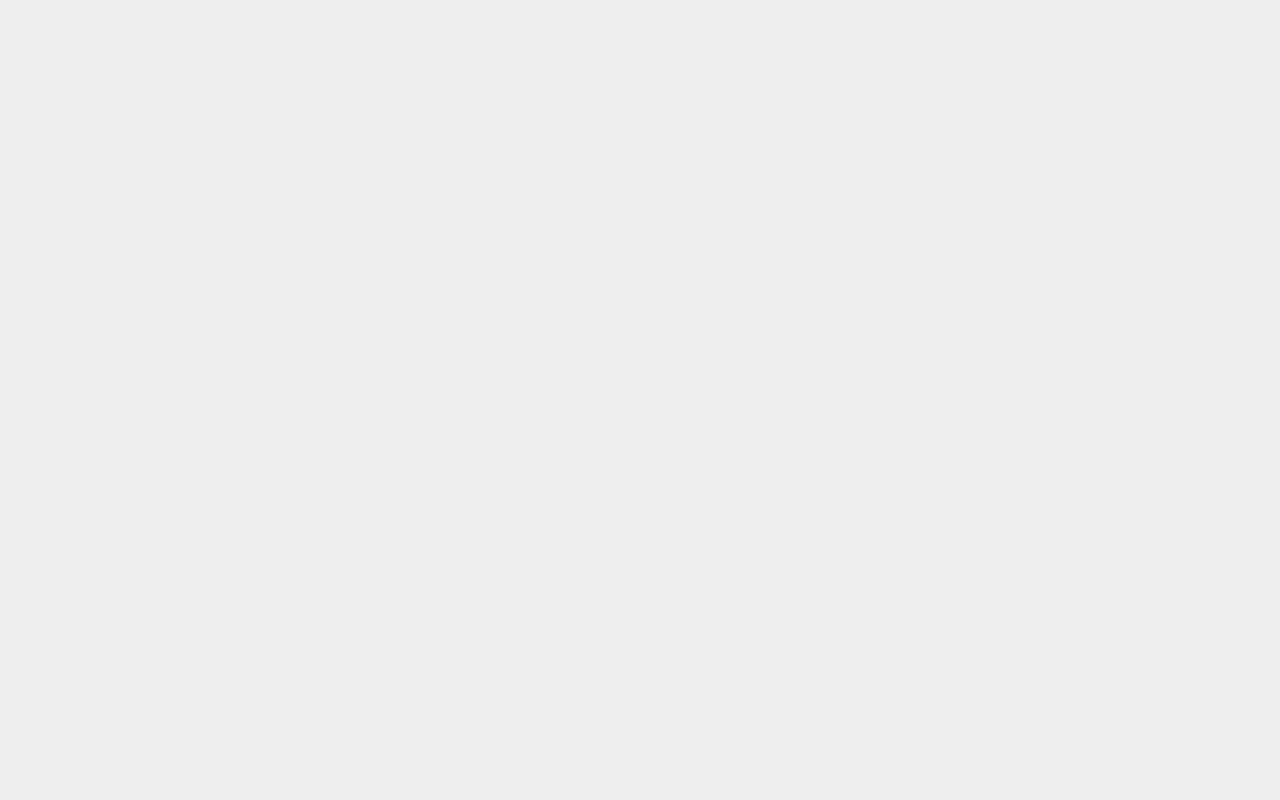
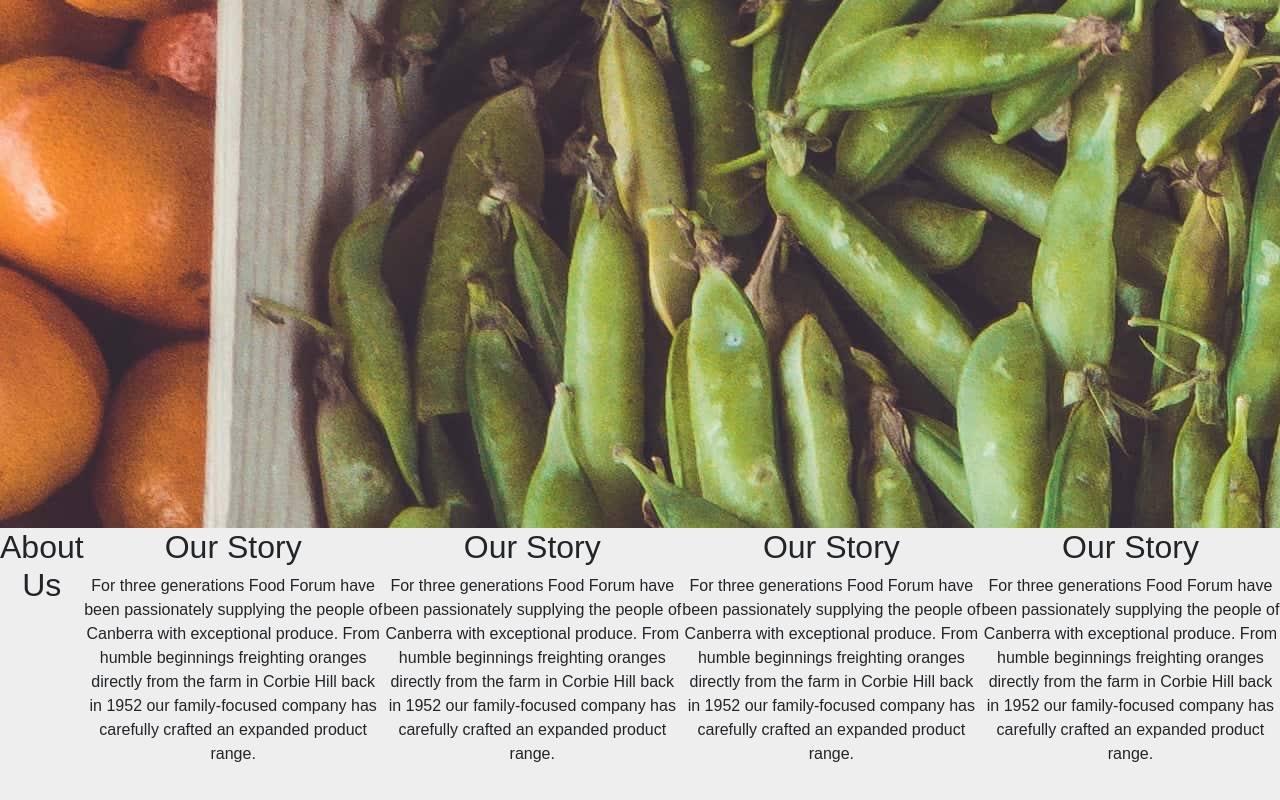
Before and after one commit to Andrew-CC-Martin/FreshProduce, a React (Create React App) app in the folder client/: page / in a window 1280 px wide. Shown: the part 272-1072 px from the top of the page. Before the commit the page ends 800 px from the top, so only its background shows below. Built offline with nearby package versions, Linux system fonts and the light colour scheme; no server answers.

Commit message:
add home page image and specials component

```diff
--- a/client/src/App.js
+++ b/client/src/App.js
@@ -111,7 +111,7 @@ class App extends Component {
               {this.state.message}
             </div>
           )}
-          <h1>Fresh Produce</h1>
+
           <Switch>
             <Route exact path="/" component={Home} />
             <Route exact path="/catalogue" component={Catalogue} />
--- /dev/null
+++ b/client/src/components/Home.css
@@ -0,0 +1,13 @@
+.homebanner{
+    height: 90vh;
+    width: 100vw;
+    background-image: url("../images/lukas-budimaier-93293-unsplash-min.jpg")
+}
+
+.aboutbox {
+    width: 50vw;
+    height: 50vh;
+}
+.AboutUs {
+    display: flex;
+}
--- a/client/src/components/Home.js
+++ b/client/src/components/Home.js
@@ -1,18 +1,49 @@
 import React, { Component } from 'react';
-// import './home.css';
+import './Home.css';
+import Specials from './Specials';
 const Home = (props) => {
 
 
     return (
       <div className="Products">
-        Product Categories
-        <div className= "Banner">
-          <div className= "AboutUs">
+        <div className="homebanner">
+        <h1>Fresh Produce</h1>
+        </div>
+        <div className="AboutUs">
+          <h2> About Us </h2>
+          <div className="aboutbox">
+            <h2> Our Story </h2>
+            <p> For three generations Food Forum have been passionately supplying the people of Canberra with
+              exceptional produce. From humble beginnings freighting oranges directly from
+              the farm in Corbie Hill back in 1952 our family-focused company has carefully
+              crafted an expanded product range. </p>
+          </div>
+          <div className="aboutbox">
+            <h2> Our Story </h2>
+            <p> For three generations Food Forum have been passionately supplying the people of Canberra with
+              exceptional produce. From humble beginnings freighting oranges directly from
+              the farm in Corbie Hill back in 1952 our family-focused company has carefully
+              crafted an expanded product range. </p>
+          </div>
+          <div className="aboutbox">
+            <h2> Our Story </h2>
+            <p> For three generations Food Forum have been passionately supplying the people of Canberra with
+              exceptional produce. From humble beginnings freighting oranges directly from
+              the farm in Corbie Hill back in 1952 our family-focused company has carefully
+              crafted an expanded product range. </p>
+          </div>
+          <div className="aboutbox">
+            <h2> Our Story </h2>
+            <p> For three generations Food Forum have been passionately supplying the people of Canberra with
+              exceptional produce. From humble beginnings freighting oranges directly from
+              the farm in Corbie Hill back in 1952 our family-focused company has carefully
+              crafted an expanded product range. </p>
           </div>
         </div>
-        <div className="Specials">
+        <div>
+          <Specials />
+
         </div>
-
       </div>
 
   )
--- /dev/null
+++ b/client/src/components/Specials.js
@@ -0,0 +1,41 @@
+import React from 'react';
+import Product from './Product';
+
+class Specials extends React.Component {
+    constructor (props) {
+        super(props)
+        this.state = {
+            products: [],
+            selectedProduct: null
+        }
+    }
+
+    componentDidMount() {
+        const url = "https://rawgit.com/stemshell/ed489a4e0fe8703fab32fb31f2099654/raw/e549c4db0ffb64715b72c69ff43937d61e4c46a5/products.json"
+
+        fetch(url)
+            .then(response => response.json())
+            .then(data => {
+                this.setState({
+                products: data
+                })
+            })
+            .catch(err => {
+                console.log(err)
+            })
+    }
+    render() {
+        return(
+            <div className="specials">
+                {this.state.products.map((product)=> {
+                    if(product.on_special) {
+                        return <Product key={product.id} imgUrl={product.img_path} name={product.name} uom={product.uom} price={product.unit_sell_price} />
+                    }
+                })}
+            </div>
+        )
+    }
+}
+
+
+export default Specials;
```
Also changed, not shown: client/src/images/lukas-budimaier-93293-unsplash-min.jpg (added).
